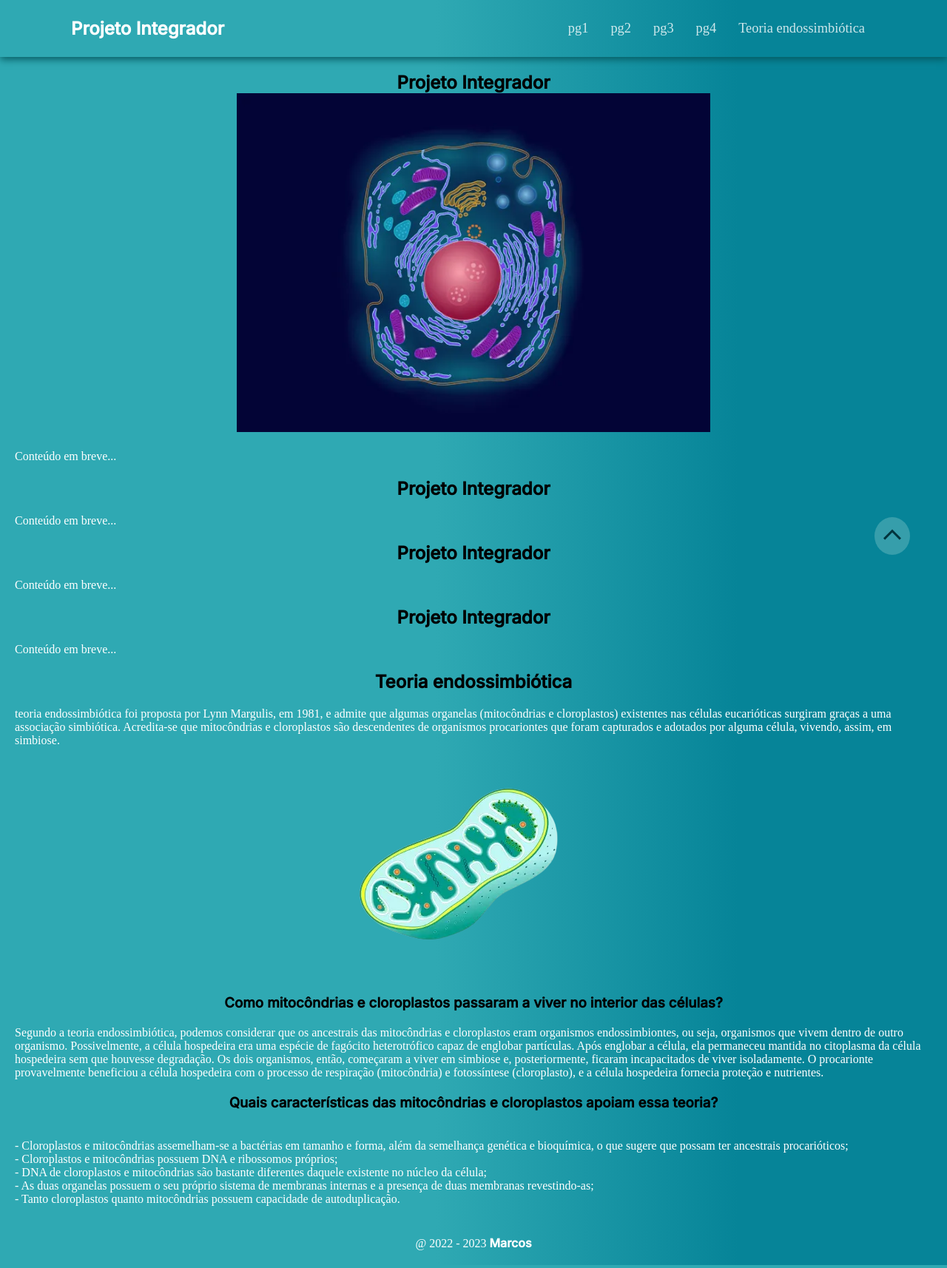
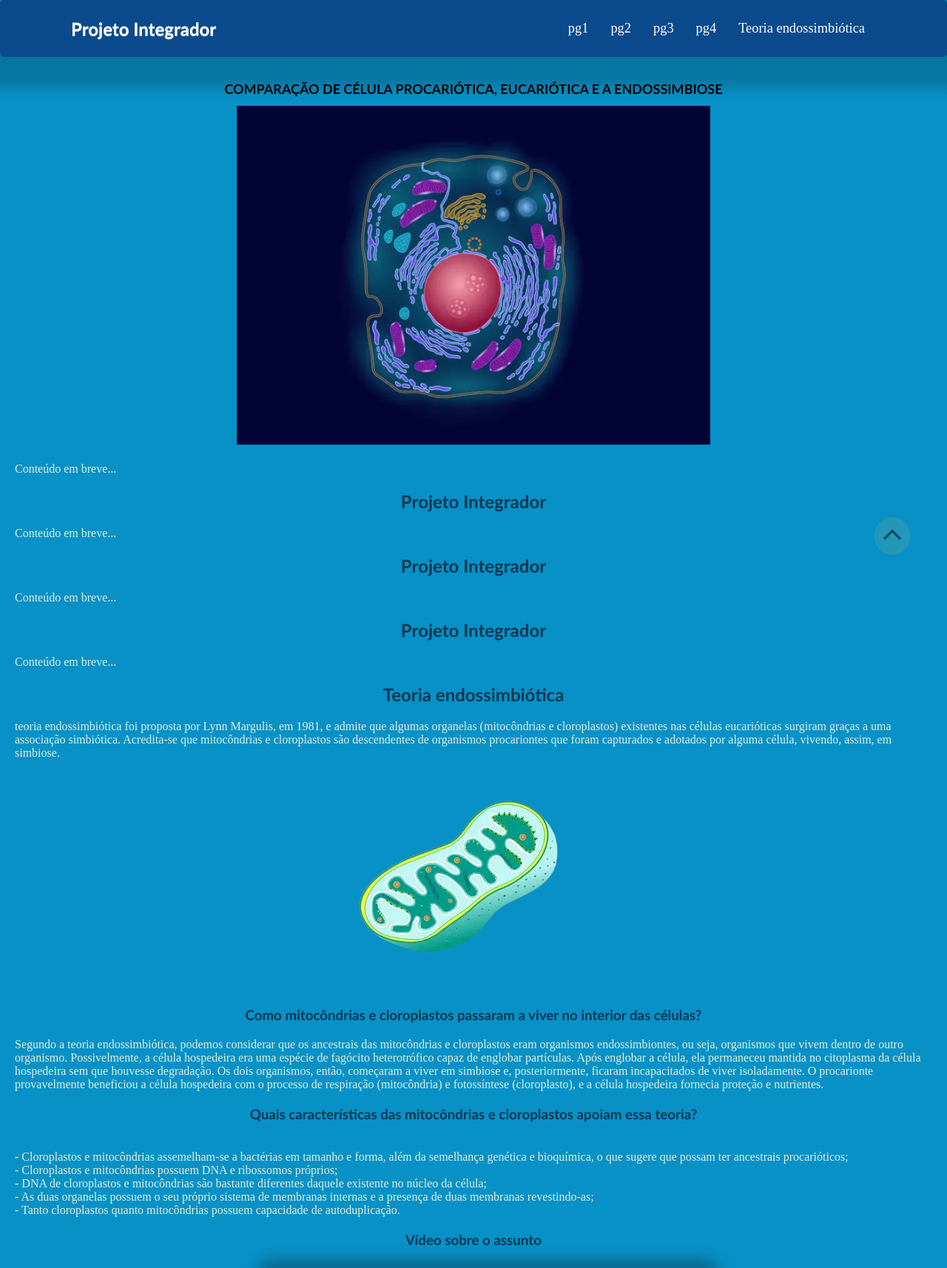
Before and after one commit to MarcosViniicius/Projeto-Integrador, a PHP site: page / in a window 1280 px wide. Shown: the top 1714 px of the page at 74% size. Run offline with PHP 8.4, Linux system fonts and the light colour scheme; some web fonts are replaced.

Commit message:
Alteração no visual
Alteração na paleta de cores e vídeo lorem impsum adicionado temporariamente

```diff
--- a/Projeto-integrador/assets/css/styles.css
+++ b/Projeto-integrador/assets/css/styles.css
@@ -19,24 +19,24 @@ button {
   outline: 0;
 }
 body {
-  background: linear-gradient(
-    90deg,
-    rgba(47, 169, 179, 1) 31%,
-    rgba(47, 169, 179, 1) 46%,
-    rgba(6, 132, 152, 1) 78%
-  );
+  background: #0891c6;
+}
+h1 {
+  font-family: "Trebuchet MS", "Lucida Sans Unicode", "Lucida Grande",
+    "Lucida Sans", Arial, sans-serif;
 }
 
 p {
   font-family: "Source Serif Pro", serif;
-  color: #fff;
+  color: #e2efdc;
   padding: 20px;
   text-align: left;
 }
 header {
   /* Topo da página. */
-  background: (rgba(12, 155, 157, 1) 100%);
-  box-shadow: 0px 3px 10px #04585e;
+  background: #0b4a8d;
+  box-shadow: 0px 19px 18px 23px rgba(0, 0, 0, 0.185);
+  border-radius: 5px;
 }
 
 .nav-bar {
@@ -56,6 +56,7 @@ header {
 .logo h1 {
   /* Texto da logo. */
   color: #fff;
+  text-shadow: 0 1px 0 #ccc;
 }
 
 .nav-list {
@@ -83,7 +84,6 @@ header {
   color: #fff;
   font-weight: 400;
   transition: 1s;
-  opacity: 80%;
   font-family: "Source Serif Pro", serif;
 }
 
@@ -91,7 +91,7 @@ header {
   /* :hover é a propriedade que diz se o mouse passou em cima do de algum item. */
   transition: 1s;
   opacity: 100%;
-  color: rgb(3, 54, 77);
+  color: #51aadf;
 }
 
 .mobile-menu-icon {
@@ -143,7 +143,6 @@ header {
     padding-top: 1.2rem;
     transition: 1s;
   }
-
   .open {
     display: block;
   }
@@ -152,6 +151,11 @@ header {
 .main-text {
   /* Texto principal da página. */
   text-align: center;
+  color: #003752;
+  padding-left: 10%;
+  padding-right: 10%;
+  font-family: "Trebuchet MS", "Lucida Sans Unicode", "Lucida Grande",
+    "Lucida Sans", Arial, sans-serif;
 }
 
 .main-img {
@@ -165,10 +169,16 @@ header {
   position: fixed;
   bottom: 50px;
   right: 50px;
-  border-radius: 50%;
-  opacity: 60%;
-  background-color: #58afb8;
-  border: #58afb8;
+  border-radius: 50px;
+  opacity: 50%;
+  background-color: #3e9da7;
+  border: #399da8;
+}
+
+#imgbotao:focus {
+  box-shadow: 0 0 0 0;
+  border: 0 none;
+  outline: 0;
 }
 #back-to-top:hover {
   /* :hover é a propriedade que diz se o mouse passou em cima do de algum item. */
@@ -182,3 +192,23 @@ header {
   position: relative;
   text-align: center;
 }
+.title-1 {
+  font-size: 18px;
+  padding: 12px;
+}
+
+.embed {
+  padding-top: 30px;
+  position: relative;
+  width: 100%;
+  height: 100%;
+  padding-left: 20px;
+  padding-right: 20px;
+}
+.embed iframe {
+  border: none;
+}
+.video3 {
+  box-shadow: 0px 0px 19px 14px rgba(0, 0, 0, 0.292);
+  border-radius: 10px;
+}
--- a/Projeto-integrador/index.html
+++ b/Projeto-integrador/index.html
@@ -55,8 +55,10 @@
     <a id="pg1">
       <section>
         <div class="pag1">
-          <br>
-          <h1 class="main-text">Projeto Integrador</h1>
+          <br />
+          <h1 class="title-1">
+            COMPARAÇÃO DE CÉLULA PROCARIÓTICA, EUCARIÓTICA E A ENDOSSIMBIOSE
+          </h1>
           <img src="images/Imagens/celula.webp" class="main-img" />
           <p>Conteúdo em breve...</p>
         </div>
@@ -93,55 +95,70 @@
           <p>
             teoria endossimbiótica foi proposta por Lynn Margulis, em 1981, e
             admite que algumas organelas (mitocôndrias e cloroplastos)
-            existentes nas células eucarióticas surgiram graças a uma
-            associação simbiótica. Acredita-se que mitocôndrias e cloroplastos
-                são descendentes de organismos procariontes que foram capturados e
+            existentes nas células eucarióticas surgiram graças a uma associação
+            simbiótica. Acredita-se que mitocôndrias e cloroplastos são
+            descendentes de organismos procariontes que foram capturados e
             adotados por alguma célula, vivendo, assim, em simbiose.
           </p>
           <img
             src="../Projeto-integrador/images/Imagens/img-endossimbiose01.png"
             id="imgendo1"
           />
-            <br>
+          <br />
         </div>
-            <br>
-          <h3>
+        <br />
+        <h3 class="main-text">
           Como mitocôndrias e cloroplastos passaram a viver no interior das
           células?
         </h3>
         <p>
-            Segundo a teoria endossimbiótica, podemos considerar que os
-            ancestrais das mitocôndrias e cloroplastos eram organismos
-            endossimbiontes, ou seja, organismos que vivem dentro de outro
-            organismo. Possivelmente, a célula hospedeira era uma espécie de
-            fagócito heterotrófico capaz de englobar partículas. Após englobar a
-            célula, ela permaneceu mantida no citoplasma da célula hospedeira
-            sem que houvesse degradação. Os dois organismos, então, começaram a
-            viver em simbiose e, posteriormente, ficaram incapacitados de viver
-            isoladamente. O procarionte provavelmente beneficiou a célula
-            hospedeira com o processo de respiração (mitocôndria) e fotossíntese
-            (cloroplasto), e a célula hospedeira fornecia proteção e nutrientes.
+          Segundo a teoria endossimbiótica, podemos considerar que os ancestrais
+          das mitocôndrias e cloroplastos eram organismos endossimbiontes, ou
+          seja, organismos que vivem dentro de outro organismo. Possivelmente, a
+          célula hospedeira era uma espécie de fagócito heterotrófico capaz de
+          englobar partículas. Após englobar a célula, ela permaneceu mantida no
+          citoplasma da célula hospedeira sem que houvesse degradação. Os dois
+          organismos, então, começaram a viver em simbiose e, posteriormente,
+          ficaram incapacitados de viver isoladamente. O procarionte
+          provavelmente beneficiou a célula hospedeira com o processo de
+          respiração (mitocôndria) e fotossíntese (cloroplasto), e a célula
+          hospedeira fornecia proteção e nutrientes.
         </p>
-          <h3>
+        <h3 class="main-text">
           Quais características das mitocôndrias e cloroplastos apoiam essa
           teoria?
         </h3>
         <p>
           <br />- Cloroplastos e mitocôndrias assemelham-se a bactérias em
           tamanho e forma, além da semelhança genética e bioquímica, o que
-            sugere que possam ter ancestrais procarióticos; <br />- Cloroplastos
-            e mitocôndrias possuem DNA e ribossomos próprios; <br />- DNA de
-            cloroplastos e mitocôndrias são bastante diferentes daquele
-            existente no núcleo da célula; <br />- As duas organelas possuem o
-            seu próprio sistema de membranas internas e a presença de duas
-            membranas revestindo-as; <br />- Tanto cloroplastos quanto
-            mitocôndrias possuem capacidade de autoduplicação.
+          sugere que possam ter ancestrais procarióticos; <br />- Cloroplastos e
+          mitocôndrias possuem DNA e ribossomos próprios; <br />- DNA de
+          cloroplastos e mitocôndrias são bastante diferentes daquele existente
+          no núcleo da célula; <br />- As duas organelas possuem o seu próprio
+          sistema de membranas internas e a presença de duas membranas
+          revestindo-as; <br />- Tanto cloroplastos quanto mitocôndrias possuem
+          capacidade de autoduplicação.
         </p>
+        <h3 class="main-text">Vídeo sobre o assunto</h3>
+        <div class="embed">
+          <iframe
+            class="video3"
+            width="600"
+            height="502"
+            src="https://www.youtube.com/embed/CrMAy18VRg4"
+            title="Lorem Ipsum"
+            frameborder="0"
+            allow="accelerometer; autoplay; clipboard-write; encrypted-media; gyroscope; picture-in-picture; web-share"
+            allowfullscreen
+          ></iframe>
         </div>
       </section>
     </a>
     <button id="back-to-top">
-      <img src="../Projeto-integrador/images/menu/arrow-top.svg" class="img" />
+      <img
+        src="../Projeto-integrador/images/menu/arrow-top.svg"
+        class="imgbotao"
+      />
     </button>
 
     <footer>
```
Lines whose indentation alone changed are shown as unchanged.
